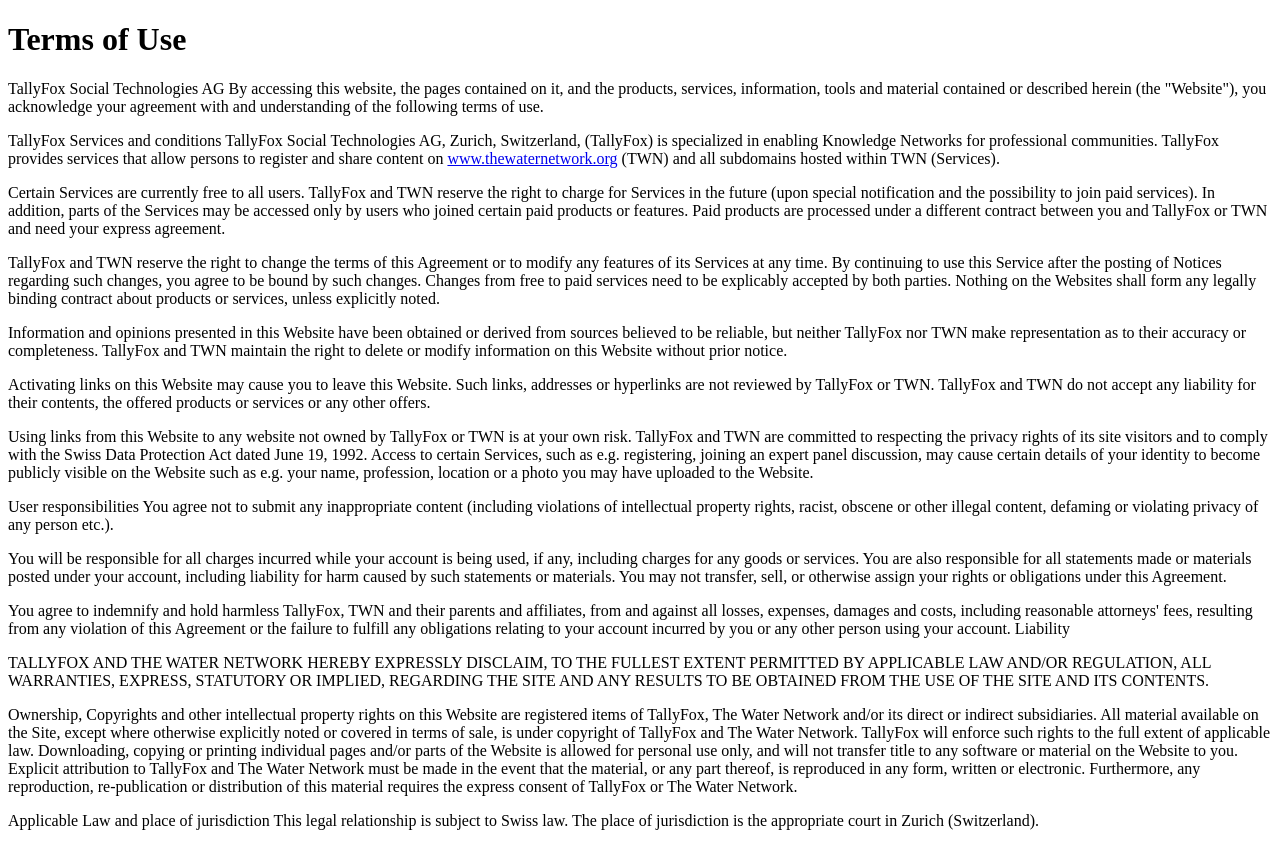
After one commit to BRycka/usf, a PHP site: page /view/termsOfUse.html in a window 1280 px wide. The commit adds this page. Run offline with PHP 8.4, Linux system fonts and the light colour scheme.

Commit message:
grafikas

```diff
--- a/controller/index.php
+++ b/controller/index.php
@@ -13,4 +13,7 @@
     public function dashboardAction(){
         require 'view/dashboard.php';
     }
+    public function memoryAction(){
+        require 'view/memoryUsage.php';
+    }
 }
--- /dev/null
+++ b/view/termsOfUse.html
@@ -0,0 +1,94 @@
+<!DOCTYPE html>
+<html>
+<head>
+    <meta charset="utf-8">
+    <meta name="viewport" content="width=device-width, user-scalable=no">
+    <title>Terms Of Use</title>
+</head>
+<body>
+<h1>Terms of Use</h1>
+
+<p>TallyFox Social Technologies AG By accessing this website, the pages contained on it, and the products, services,
+    information, tools and material contained or described herein (the "Website"), you acknowledge your agreement with
+    and
+    understanding of the following terms of use.</p>
+
+<p>TallyFox Services and conditions
+    TallyFox Social Technologies AG, Zurich, Switzerland, (TallyFox) is specialized in enabling Knowledge Networks for
+    professional communities. TallyFox provides services that allow persons to register and share content on
+    <a href="http://www.thewaternetwork.org">www.thewaternetwork.org</a> (TWN) and all subdomains hosted within TWN
+    (Services).</p>
+
+<p>Certain Services are currently free to all users. TallyFox and TWN reserve the right to charge for Services in the
+    future (upon special notification and the possibility to join paid services). In addition, parts of the Services may
+    be accessed only by users who joined certain paid products or features. Paid products are processed under a
+    different
+    contract between you and TallyFox or TWN and need your express agreement.
+
+<p>TallyFox and TWN reserve the right to change the terms of this Agreement or to modify any features of its Services at
+    any time. By continuing to use this Service after the posting of Notices regarding such changes, you agree to be
+    bound
+    by such changes. Changes from free to paid services need to be explicably accepted by both parties.
+    Nothing on the Websites shall form any legally binding contract about products or services, unless explicitly
+    noted.</p>
+
+<p>Information and opinions presented in this Website have been obtained or derived from sources believed to be
+    reliable,
+    but neither TallyFox nor TWN make representation as to their accuracy or completeness. TallyFox and TWN maintain the
+    right to delete or modify information on this Website without prior notice.</p>
+
+<p>Activating links on this Website may cause you to leave this Website. Such links, addresses or hyperlinks are not
+    reviewed by TallyFox or TWN. TallyFox and TWN do not accept any liability for their contents, the offered products
+    or
+    services or any other offers.</p>
+
+<p>Using links from this Website to any website not owned by TallyFox or TWN is at your own risk. TallyFox and TWN are
+    committed to respecting the privacy rights of its site visitors and to comply with the Swiss Data Protection Act
+    dated
+    June 19, 1992. Access to certain Services, such as e.g. registering, joining an expert panel discussion, may cause
+    certain details of your identity to become publicly visible on the Website such as e.g. your name, profession,
+    location
+    or a photo you may have uploaded to the Website.</p>
+
+<p>User responsibilities
+    You agree not to submit any inappropriate content (including violations of intellectual property rights, racist,
+    obscene
+    or other illegal content, defaming or violating privacy of any person etc.).</p>
+
+<p>You will be responsible for all charges incurred while your account is being used, if any, including charges for any
+    goods or services. You are also responsible for all statements made or materials posted under your account,
+    including
+    liability for harm caused by such statements or materials. You may not transfer, sell, or otherwise assign your
+    rights
+    or obligations under this Agreement.</p>
+
+<p>You agree to indemnify and hold harmless TallyFox, TWN and their parents and affiliates, from and against all losses,
+    expenses, damages and costs, including reasonable attorneys' fees, resulting from any violation of this Agreement or
+    the
+    failure to fulfill any obligations relating to your account incurred by you or any other person using your account.
+    Liability</p>
+
+<p>TALLYFOX AND THE WATER NETWORK HEREBY EXPRESSLY DISCLAIM, TO THE FULLEST EXTENT PERMITTED BY APPLICABLE LAW AND/OR
+    REGULATION, ALL WARRANTIES, EXPRESS, STATUTORY OR IMPLIED, REGARDING THE SITE AND ANY RESULTS TO BE OBTAINED FROM
+    THE
+    USE OF THE SITE AND ITS CONTENTS.</p>
+
+<p>Ownership, Copyrights and other intellectual property rights on this Website are registered items of TallyFox, The
+    Water
+    Network and/or its direct or indirect subsidiaries. All material available on the Site, except where otherwise
+    explicitly noted or covered in terms of sale, is under copyright of TallyFox and The Water Network. TallyFox will
+    enforce such rights to the full extent of applicable law. Downloading, copying or printing individual pages and/or
+    parts
+    of the Website is allowed for personal use only, and will not transfer title to any software or material on the
+    Website
+    to you. Explicit attribution to TallyFox and The Water Network must be made in the event that the material, or any
+    part
+    thereof, is reproduced in any form, written or electronic. Furthermore, any reproduction, re-publication or
+    distribution
+    of this material requires the express consent of TallyFox or The Water Network.</p>
+
+<p>Applicable Law and place of jurisdiction This legal relationship is subject to Swiss law. The place of jurisdiction
+    is
+    the appropriate court in Zurich (Switzerland).</p>
+</body>
+</html>
```
Also changed, not shown: composer.json (added, +14 -0 lines), controller/graph.php (added, +25 -0 lines), help/frontController.php (added, +89 -0 lines), help/memoryObserver.php (added, +22 -0 lines), public/run.php (+8 -72 lines), view/aboutUs.html (added, +26 -0 lines), view/dashboard.php (+4 -3 lines), view/layout.php (+6 -4 lines), view/memoryUsage.php (added, +134 -0 lines), view/rpi.html (added, +62 -0 lines), 3 other files.
